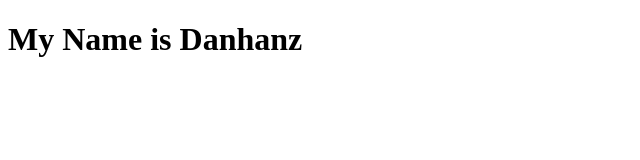
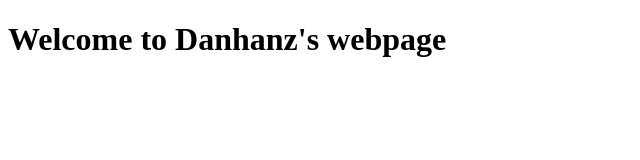
Before and after one commit to Danhanz/my-first-commit, a plain HTML site: page index.html in a window 1280 px wide. Shown: the whole page, without its empty margins (0-640 px from the left). Drawn offline with Linux system fonts and the light colour scheme.

Commit message:
cosmetics page

```diff
--- a/index.html
+++ b/index.html
@@ -7,6 +7,6 @@
     <title>Document</title>
 </head>
 <body>
-    <h1>My Name is Danhanz</h1>
+    <h1> Welcome to Danhanz's webpage</h1>
 </body>
 </html>
```
